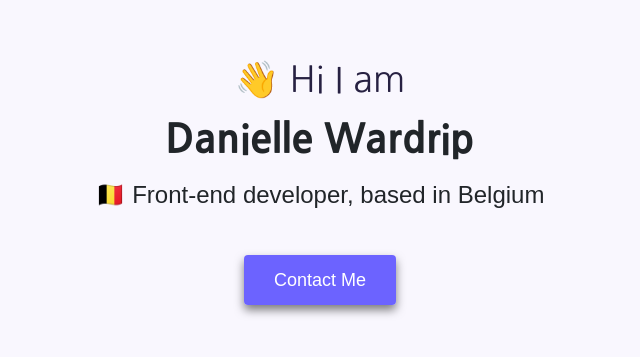
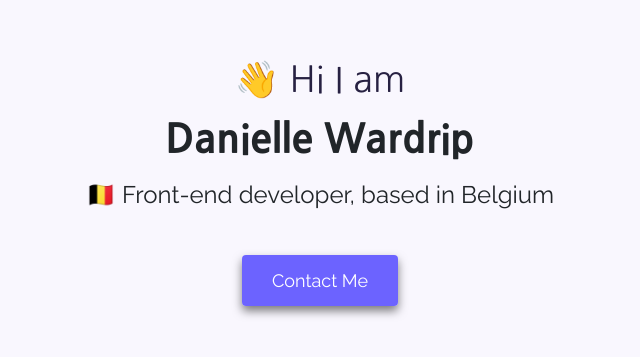
Before and after one commit to Dwardrip/Portfolio, a plain HTML site: page index.html in a window 1280 px wide. Shown: the part 117-474 px from the top of the page, without its empty margins (320-960 px from the left). Drawn offline with nearby package versions, Linux system fonts and the light colour scheme.

Commit message:
added New font

```diff
--- a/index.html
+++ b/index.html
@@ -10,6 +10,7 @@
 <link rel="preconnect" href="https://fonts.gstatic.com" crossorigin>
 <link href="https://fonts.googleapis.com/css2?family=Nanum+Gothic:wght@800&display=swap" rel="stylesheet">
 <link href="https://fonts.googleapis.com/css2?family=Nanum+Gothic:wght@400;800&display=swap" rel="stylesheet">
+    <link href="https://fonts.googleapis.com/css2?family=Dosis&family=Nanum+Gothic:wght@400;800&family=Raleway&display=swap" rel="stylesheet">
 <link rel="stylesheet" href="css/styles.css" type="text/css">
 <script src="https://kit.fontawesome.com/2fd84ebfdd.js" crossorigin="anonymous"></script>
      <title>Danielle Wardrip</title>
```
